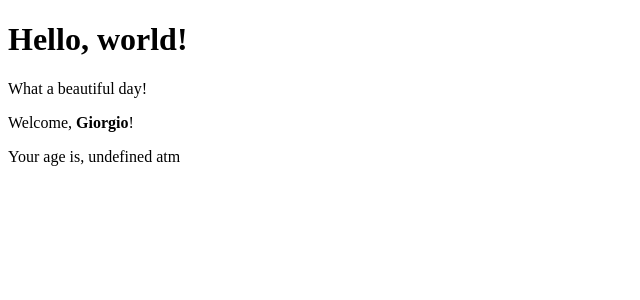
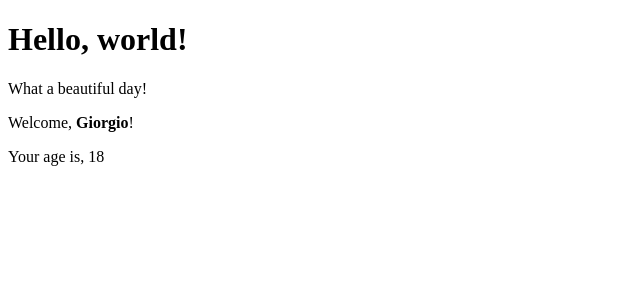
Before and after one commit to AlessandroOnnis/react-exercises, a React (Create React App) app: page / in a window 1280 px wide. Shown: the top 300 px of the page, without its empty margins (0-640 px from the left). Built offline with nearby package versions, Linux system fonts and the light colour scheme.

Commit message:
props-05

```diff
--- a/src/App.js
+++ b/src/App.js
@@ -8,7 +8,7 @@ class App extends React.Component {
     return (
     <div>
       <Hello/>
-      <Welcome name={user} age=""/>
+      <Welcome name={user} age="18"/>
     </div>
     )
   };
--- a/src/components/welcome.js
+++ b/src/components/welcome.js
@@ -6,8 +6,11 @@ export class Welcome extends React.Component{
         return (
         <>
             <p>Welcome, {<strong>{this.props.name?this.props.name: 'nome di default'}</strong>}!</p>
-            <p>Your age is, {this.props.age?this.props.age: 'undefined atm'}</p>
+            <Age age={this.props.age}/>
         </>
         )
     }
 }
+function Age(props) {
+    return <p>Your age is, {props.age}</p>
+}
```
